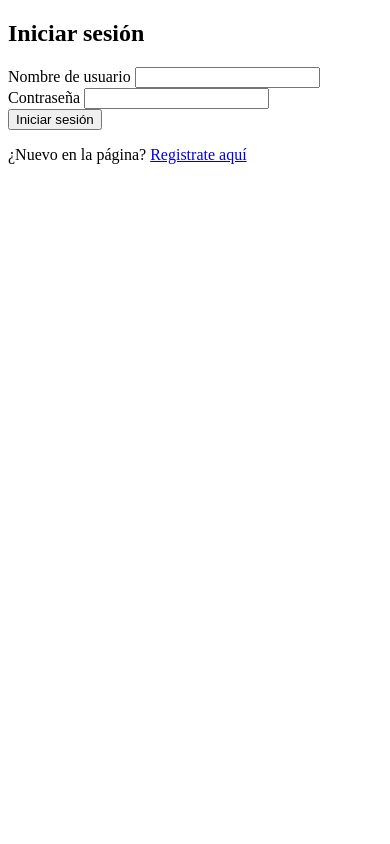
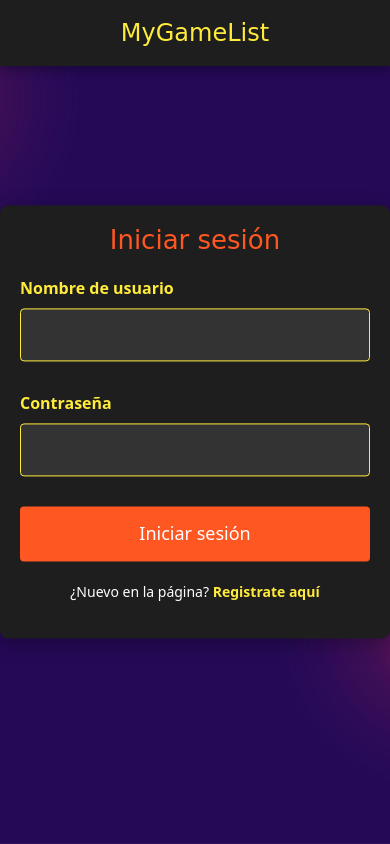
Before and after one commit to MrGerard01/WebProject, a Django app: page /login/ in a window 390 px wide. Run offline with Django 5.2, Linux system fonts and the light colour scheme; some libraries are stand-ins or nearby versions.

Commit message:
css del login y registro

```diff
--- a/Templates/login.html
+++ b/Templates/login.html
@@ -1,15 +1,22 @@
+{% load static %}
+{% load django_bootstrap5 %}
+
 <!DOCTYPE html>
 <html lang="es">
 <head>
+    {% bootstrap_css %}
     <meta charset="UTF-8">
     <meta name="viewport" content="width=device-width, initial-scale=1.0">
     <title>Iniciar sesión</title>
-
+    <link rel="stylesheet" href="{% static 'css/login.css' %}">
+    <link rel="stylesheet" href="{% static 'css/styles.css' %}">
 </head>
 <body>
+    <header>
+        <a href="{% url 'home' %}" class="logo">MyGameList</a>
+    </header>
     <div class="login-container">
         <h2>Iniciar sesión</h2>
-
         <form method="POST">
             {% csrf_token %}
             <!-- Campo para el nombre de usuario -->
--- /dev/null
+++ b/static/css/login.css
@@ -0,0 +1,159 @@
+/* Contenedor principal del formulario */
+.login-container {
+    width: 100%;
+    max-width: 420px; /* Ancho máximo del formulario */
+    margin: 0 auto; /* Centrado horizontal */
+    padding: 20px;
+    background-color: #1e1e1e; /* Fondo oscuro */
+    border-radius: 8px;
+    box-shadow: 0 5px 20px rgba(0, 0, 0, 0.3);
+    color: #fff; /* Texto blanco para que contraste con el fondo oscuro */
+    position: absolute;
+    top: 50%; /* Posiciona el contenedor a la mitad de la pantalla */
+    left: 50%; /* Posiciona el contenedor a la mitad de la pantalla */
+    transform: translate(-50%, -50%); /* Ajusta la posición para centrar completamente */
+    animation: slideIn 0.5s ease-out;
+}
+
+/* Título del formulario */
+.login-container h2 {
+    text-align: center;
+    margin-bottom: 20px;
+    font-size: 26px;
+    font-family: 'Press Start 2P', cursive; /* Fuente tipo pixel art */
+    color: #FF5722; /* Color vibrante para el título */
+}
+
+/* Estilo para los grupos de formularios */
+.form-group {
+    margin-bottom: 20px;
+}
+
+/* Estilo para las etiquetas */
+.form-group label {
+    display: block;
+    margin-bottom: 8px;
+    font-size: 16px;
+    font-weight: bold;
+    color: #FFEB3B; /* Color amarillo para etiquetas */
+}
+
+/* Estilo para los campos de entrada */
+.form-group input {
+    width: 100%;
+    padding: 12px;
+    font-size: 18px;
+    border: 1px solid #FFEB3B; /* Borde amarillo */
+    border-radius: 4px;
+    background-color: #333;
+    color: #fff;
+    margin-bottom: 10px;
+    transition: border-color 0.3s ease;
+}
+
+/* Estilo para cuando el campo tiene foco */
+.form-group input:focus {
+    border-color: #FF5722; /* Resalta con un borde anaranjado al hacer foco */
+    background-color: #444;
+}
+
+/* Estilo para los errores del formulario */
+.error-list {
+    list-style-type: none;
+    padding-left: 0;
+    margin-top: 5px;
+    color: red;
+    font-size: 14px;
+}
+
+/* Botón de envío */
+button[type="submit"] {
+    width: 100%;
+    padding: 14px;
+    font-size: 18px;
+    background-color: #FF5722; /* Naranja vibrante */
+    color: white;
+    border: none;
+    border-radius: 4px;
+    cursor: pointer;
+    transition: background-color 0.3s ease;
+}
+
+/* Efecto de hover en el botón */
+button[type="submit"]:hover {
+    background-color: #E64A19; /* Oscurece el botón cuando se pasa el ratón */
+}
+
+/* Enlace para registro */
+.login-container p {
+    text-align: center;
+    margin-top: 20px;
+    font-size: 14px;
+}
+
+.login-container p a {
+    color: #FFEB3B; /* Amarillo vibrante para los enlaces */
+    text-decoration: none;
+    font-weight: bold;
+}
+
+.login-container p a:hover {
+    text-decoration: underline;
+    color: #FF5722; /* Cambia el color al pasar el ratón */
+}
+
+/* Animación para el contenedor */
+@keyframes slideIn {
+    from {
+        transform: translate(-50%, -60%);
+        opacity: 0;
+    }
+    to {
+        transform: translate(-50%, -50%);
+        opacity: 1;
+    }
+}
+
+/* Estilos para el encabezado */
+header {
+    background-color: #1e1e1e; /* Fondo oscuro */
+    padding: 20px 0; /* Espaciado en la parte superior e inferior */
+    box-shadow: 0 4px 10px rgba(0, 0, 0, 0.3); /* Sombra sutil para el encabezado */
+    position: fixed; /* Fijar el encabezado en la parte superior */
+    top: 0;
+    left: 0;
+    right: 0;
+    width: 100%;
+    z-index: 1000;
+}
+
+/* Logo en el encabezado */
+header .logo {
+    color: #FFEB3B; /* Amarillo brillante para el logo */
+    font-size: 30px;
+    font-family: 'Press Start 2P', cursive; /* Fuente estilo pixel art */
+    text-decoration: none;
+    display: block;
+    text-align: center; /* Centrado del logo */
+}
+
+/* Efecto cuando el logo es hovered */
+header .logo:hover {
+    color: #FF5722; /* Cambia a naranja brillante al pasar el ratón */
+    text-decoration: underline; /* Subraya el logo al pasar el ratón */
+}
+
+/* Ajuste para el espaciado si hay contenido debajo del encabezado fijo */
+body {
+    margin-top: 80px; /* Ajustar el espacio superior para que no se tape el contenido con el encabezado fijo */
+}
+
+/* Responsividad para dispositivos más pequeños */
+@media (max-width: 768px) {
+    header {
+        padding: 15px 0;
+    }
+    header .logo {
+        font-size: 24px; /* Reducir el tamaño del logo en pantallas pequeñas */
+    }
+}
```
Also changed, not shown: Templates/register.html (+9 -1 lines), static/css/register.css (added, +159 -0 lines), db.sqlite3.
